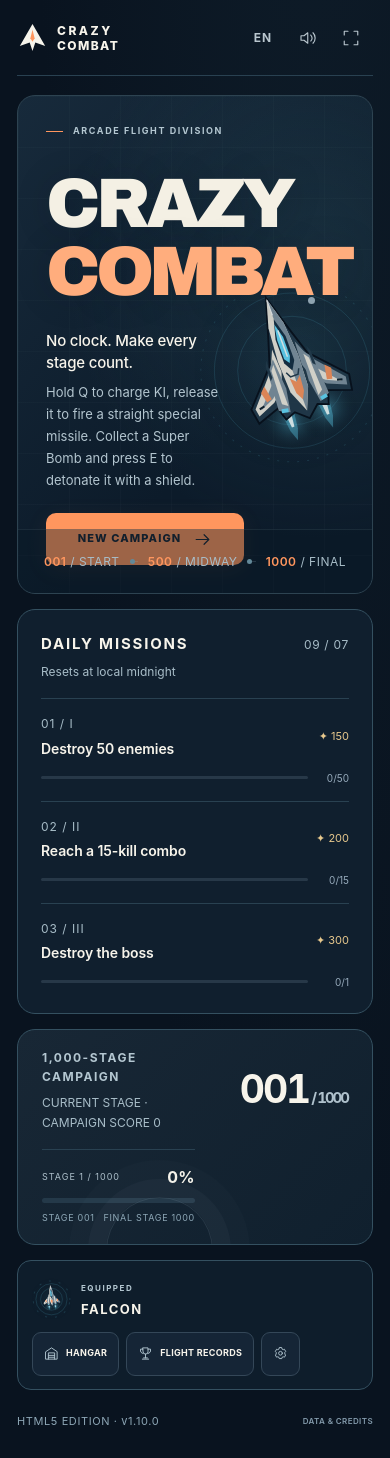
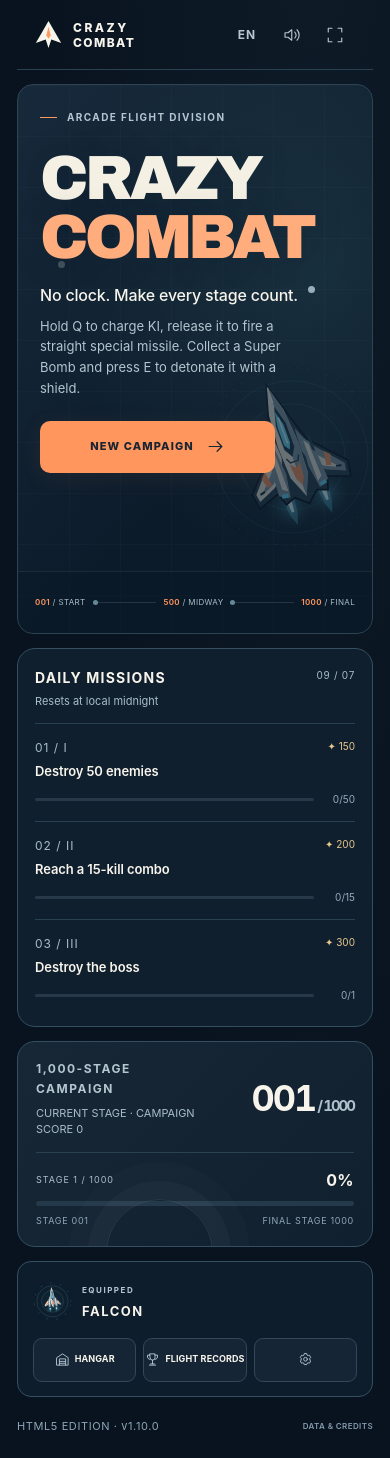
Before and after one commit to luckycloud21-svg/crazycombat, a plain HTML site: page CrazyCombat.html in a window 390 px wide. Drawn offline with Linux system fonts and the light colour scheme.

Commit message:
모바일 세로형 메인 화면 레이아웃 개선
- 모바일 세로 화면에 맞게 메인 메뉴 최적화
- 제목, 설명, 시작 버튼, 기체 이미지의 겹침 현상 개선
- 미션, 캠페인 점수, 기체 정보를 세로로 배치
- 모바일 하단 메뉴 버튼을 3열 구조로 정렬
- 380px 이하 소형 화면에 대한 추가 최적화
- 최신 HTML을 CrazyCombat-itch.zip에 반영
- JavaScript 문법 검사 및 git diff 검사 통과

```diff
--- a/CrazyCombat.html
+++ b/CrazyCombat.html
@@ -133,6 +133,65 @@
   .rotate-notice .rotate-retry{min-width:190px;min-height:48px;margin-top:22px;font-size:11px}
   @media(max-width:380px){.rotate-notice{padding:22px 18px}.rotate-notice h2{font-size:21px}.rotate-notice p{font-size:11px}.rotate-notice .rotate-retry{min-width:180px}}
   @media(pointer:coarse) and (orientation:portrait) and (max-width:720px){#rotate-notice{display:none!important}}
+</style>
+<style id="mobile-lobby-layout">
+  @media(max-width:720px), (pointer:coarse) and (orientation:portrait) and (max-width:900px){
+    body:not(.in-flight) .masthead{height:70px;padding-left:max(16px,env(safe-area-inset-left));padding-right:max(16px,env(safe-area-inset-right))}
+    body:not(.in-flight) .menu{padding-top:14px;min-height:0}
+    body:not(.in-flight) .lobby-grid{grid-template-columns:1fr;gap:14px}
+    body:not(.in-flight) .hero{min-height:550px;border-radius:16px}
+    body:not(.in-flight) .hero-content{min-height:486px;padding:24px 22px 128px}
+    body:not(.in-flight) .hero .eyebrow{font-size:10px;letter-spacing:1.4px}
+    body:not(.in-flight) .hero h1{font-size:clamp(47px,16vw,70px);line-height:.94;letter-spacing:-3.8px;margin:24px 0 18px;max-width:100%;overflow-wrap:normal}
+    body:not(.in-flight) .hero-subtitle{max-width:270px;font-size:16px;line-height:1.45;margin-bottom:8px}
+    body:not(.in-flight) .hero-description{max-width:245px;font-size:13px;line-height:1.6}
+    body:not(.in-flight) .hero-preview{width:190px;height:230px;right:-15px;top:auto;bottom:68px;opacity:.38}
+    body:not(.in-flight) .hero-ship-label,body:not(.in-flight) .hero-annotation{display:none}
+    body:not(.in-flight) .hero-actions{position:relative;z-index:3;display:grid;grid-template-columns:1fr;gap:8px;margin-top:22px;max-width:235px}
+    body:not(.in-flight) .hero-actions .primary-button{width:100%;min-width:0;min-height:52px}
+    body:not(.in-flight) .button-caption{max-width:none;text-align:center;font-size:10px}
+    body:not(.in-flight) .flight-path{height:62px;padding:0 17px;gap:7px}
+    body:not(.in-flight) .flight-path span{font-size:8px;letter-spacing:.35px}
+    body:not(.in-flight) .sidebar{display:grid;grid-template-columns:1fr;gap:14px}
+    body:not(.in-flight) .missions-panel{padding:18px 17px 9px}
+    body:not(.in-flight) .section-label{align-items:flex-start}
+    body:not(.in-flight) .section-label h2{font-size:14px;letter-spacing:1.2px}
+    body:not(.in-flight) .section-label small{font-size:10px}
+    body:not(.in-flight) .daily-note{font-size:11px;line-height:1.45;margin:5px 0 13px}
+    body:not(.in-flight) .mission-card{padding:14px 0}
+    body:not(.in-flight) .mission-head{align-items:flex-start}
+    body:not(.in-flight) .mission-name{font-size:13px;line-height:1.45}
+    body:not(.in-flight) .mission-reward{font-size:10px}
+    body:not(.in-flight) .record-panel{padding:17px 18px}
+    body:not(.in-flight) .record-panel .best-score{font-size:36px}
+    body:not(.in-flight) .record-panel p{font-size:11px;line-height:1.5}
+    body:not(.in-flight) .record-panel .stage-progress{grid-column:1/-1}
+    body:not(.in-flight) .stage-progress{margin-top:14px}
+    body:not(.in-flight) .pilot-bar{margin-top:14px;padding:14px 15px;display:flex;flex-direction:column;align-items:stretch;gap:13px}
+    body:not(.in-flight) .pilot-id{width:100%}
+    body:not(.in-flight) .nav-buttons{width:100%;display:grid;grid-template-columns:repeat(3,minmax(0,1fr));gap:7px}
+    body:not(.in-flight) .nav-buttons .secondary-button{min-width:0;min-height:44px;padding:8px 4px;font-size:9px;letter-spacing:.1px;gap:5px;white-space:nowrap}
+    body:not(.in-flight) .nav-buttons svg{width:15px;height:15px}
+    body:not(.in-flight) .footer{min-height:60px;padding-bottom:env(safe-area-inset-bottom)}
+  }
+  @media(max-width:380px){
+    body:not(.in-flight) .masthead{height:66px}
+    body:not(.in-flight) .brand>span{font-size:11px;letter-spacing:2px}
+    body:not(.in-flight) .brand-mark{width:29px;height:29px}
+    body:not(.in-flight) .tool-button{width:38px}
+    body:not(.in-flight) .hero{min-height:520px}
+    body:not(.in-flight) .hero-content{padding-left:18px;padding-right:18px;padding-bottom:116px}
+    body:not(.in-flight) .hero h1{font-size:clamp(47px,15vw,58px);letter-spacing:-3.2px;margin-top:22px}
+    body:not(.in-flight) .hero-subtitle{max-width:220px;font-size:14px}
+    body:not(.in-flight) .hero-description{max-width:210px;font-size:12px}
+    body:not(.in-flight) .hero-preview{width:165px;height:205px;right:-23px;bottom:66px;opacity:.3}
+    body:not(.in-flight) .hero-actions{max-width:210px;margin-top:18px}
+    body:not(.in-flight) .flight-path{padding:0 12px}
+    body:not(.in-flight) .flight-path span{font-size:7px}
+    body:not(.in-flight) .record-panel{padding-left:15px;padding-right:15px}
+    body:not(.in-flight) .record-panel .best-score{font-size:32px}
+    body:not(.in-flight) .nav-buttons .secondary-button{font-size:8px}
+  }
 </style>
 </head>
 <body>
```
